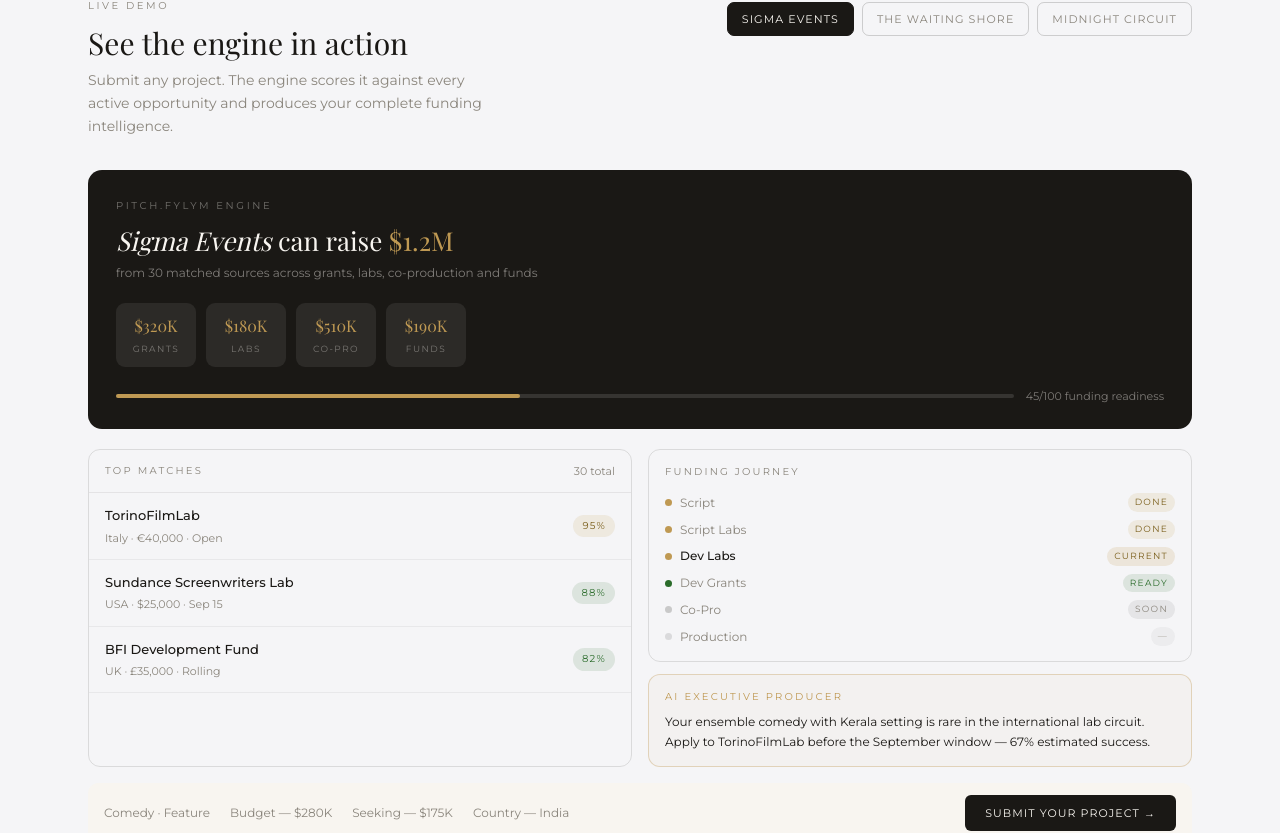
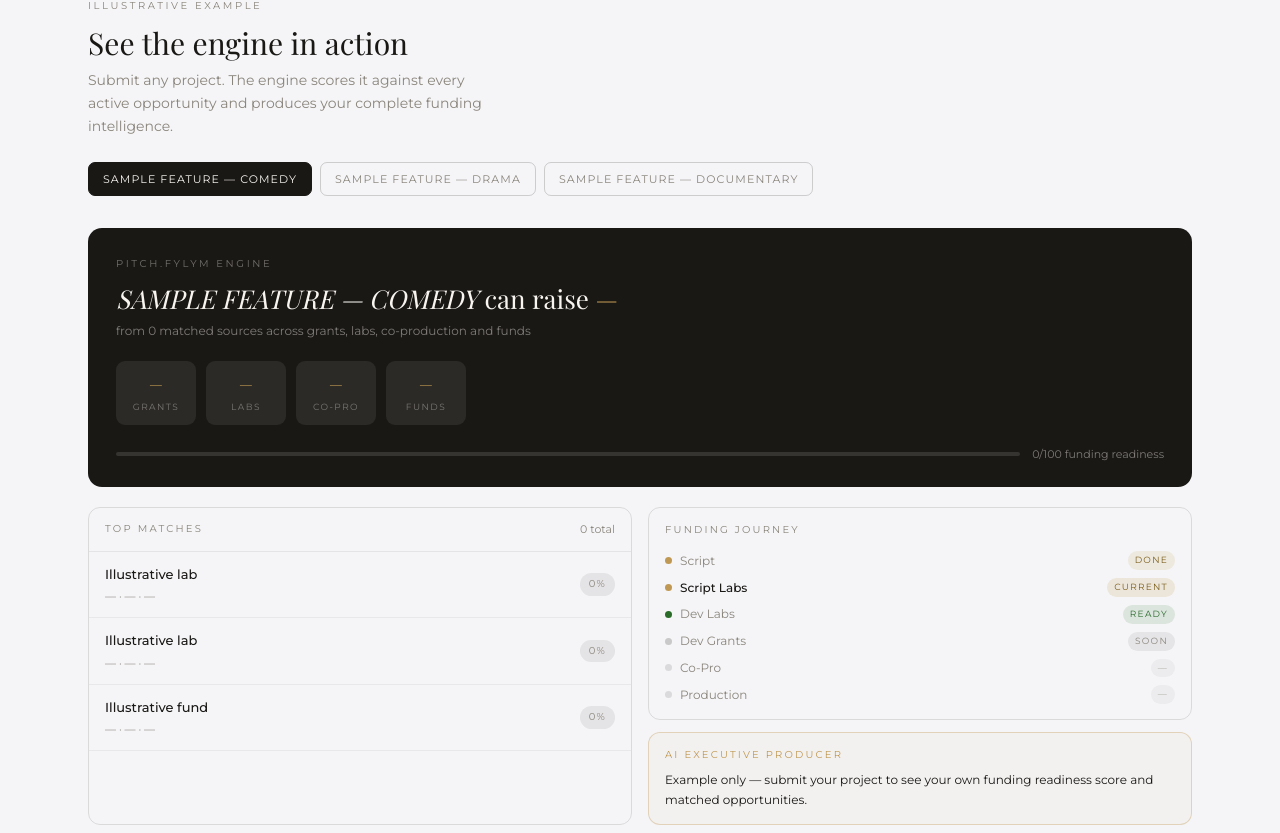
Before and after one commit to nobinkurianfylym/fylympitch, a Next.js app: page / in a window 1280 px wide. Shown: the part 2735-3568 px from the top of the page. Built offline with nearby package versions, Linux system fonts and the light colour scheme; no server answers; the database is empty.

Commit message:
feat: strip hardcoded demo project titles/data for launch, add projects wipe migration

```diff
--- a/components/HomepageDemo.tsx
+++ b/components/HomepageDemo.tsx
@@ -4,48 +4,48 @@
 
 const PROJECTS = [
   {
-    title: "Sigma Events",
-    genre: "Comedy", format: "Feature", country: "India", budget: "$280K", seeking: "$175K",
-    fundable: "$1.2M", sources: 30, readiness: 45,
-    breakdown: [{ l: "Grants", a: "$320K" }, { l: "Labs", a: "$180K" }, { l: "Co-Pro", a: "$510K" }, { l: "Funds", a: "$190K" }],
+    title: "SAMPLE FEATURE — COMEDY",
+    genre: "Comedy", format: "Feature", country: "—", budget: "—", seeking: "—",
+    fundable: "—", sources: 0, readiness: 0,
+    breakdown: [{ l: "Grants", a: "—" }, { l: "Labs", a: "—" }, { l: "Co-Pro", a: "—" }, { l: "Funds", a: "—" }],
     matches: [
-      { name: "TorinoFilmLab", country: "Italy", type: "Development Lab", award: "€40,000", deadline: "Open", score: 95 },
-      { name: "Sundance Screenwriters Lab", country: "USA", type: "Script Lab", award: "$25,000", deadline: "Sep 15", score: 88 },
-      { name: "BFI Development Fund", country: "UK", type: "Grant", award: "£35,000", deadline: "Rolling", score: 82 },
+      { name: "Illustrative lab", country: "—", type: "Development Lab", award: "—", deadline: "—", score: 0 },
+      { name: "Illustrative lab", country: "—", type: "Script Lab", award: "—", deadline: "—", score: 0 },
+      { name: "Illustrative fund", country: "—", type: "Grant", award: "—", deadline: "—", score: 0 },
     ],
-    ep: "Your ensemble comedy with Kerala setting is rare in the international lab circuit. Apply to TorinoFilmLab before the September window — 67% estimated success.",
+    ep: "Example only — submit your project to see your own funding readiness score and matched opportunities.",
+    stages: [
+      { l: "Script", s: "completed" }, { l: "Script Labs", s: "current" }, { l: "Dev Labs", s: "ready" },
+      { l: "Dev Grants", s: "upcoming" }, { l: "Co-Pro", s: "locked" }, { l: "Production", s: "locked" },
+    ],
+  },
+  {
+    title: "SAMPLE FEATURE — DRAMA",
+    genre: "Drama", format: "Feature", country: "—", budget: "—", seeking: "—",
+    fundable: "—", sources: 0, readiness: 0,
+    breakdown: [{ l: "Grants", a: "—" }, { l: "Labs", a: "—" }, { l: "Co-Pro", a: "—" }, { l: "Funds", a: "—" }],
+    matches: [
+      { name: "Illustrative fund", country: "—", type: "Development Grant", award: "—", deadline: "—", score: 0 },
+      { name: "Illustrative fund", country: "—", type: "Co-Development", award: "—", deadline: "—", score: 0 },
+      { name: "Illustrative fund", country: "—", type: "Grant", award: "—", deadline: "—", score: 0 },
+    ],
+    ep: "Example only — submit your project to see your own funding readiness score and matched opportunities.",
     stages: [
       { l: "Script", s: "completed" }, { l: "Script Labs", s: "completed" }, { l: "Dev Labs", s: "current" },
       { l: "Dev Grants", s: "ready" }, { l: "Co-Pro", s: "upcoming" }, { l: "Production", s: "locked" },
     ],
   },
   {
-    title: "The Waiting Shore",
-    genre: "Drama", format: "Feature", country: "Kerala", budget: "$180K", seeking: "$120K",
-    fundable: "$847K", sources: 24, readiness: 72,
-    breakdown: [{ l: "Grants", a: "$350K" }, { l: "Labs", a: "$160K" }, { l: "Co-Pro", a: "$240K" }, { l: "Funds", a: "$97K" }],
+    title: "SAMPLE FEATURE — DOCUMENTARY",
+    genre: "Documentary", format: "Documentary", country: "—", budget: "—", seeking: "—",
+    fundable: "—", sources: 0, readiness: 0,
+    breakdown: [{ l: "Grants", a: "—" }, { l: "Labs", a: "—" }, { l: "Streamers", a: "—" }, { l: "Funds", a: "—" }],
     matches: [
-      { name: "Hubert Bals Fund", country: "Netherlands", type: "Development Grant", award: "$50,000", deadline: "23 days", score: 94 },
-      { name: "Creative Europe – MEDIA", country: "EU", type: "Co-Development", award: "$200,000", deadline: "61 days", score: 87 },
-      { name: "BFI Development Fund", country: "UK", type: "Grant", award: "£35,000", deadline: "Rolling", score: 82 },
+      { name: "Illustrative fund", country: "—", type: "Documentary Grant", award: "—", deadline: "—", score: 0 },
+      { name: "Illustrative fund", country: "—", type: "Development Fund", award: "—", deadline: "—", score: 0 },
+      { name: "Illustrative fund", country: "—", type: "Development Grant", award: "—", deadline: "—", score: 0 },
     ],
-    ep: "Malayalam-language debut with strong festival DNA. Hubert Bals Fund is your highest-ROI action this month — 73% success probability with your current profile.",
-    stages: [
-      { l: "Script", s: "completed" }, { l: "Script Labs", s: "completed" }, { l: "Dev Labs", s: "completed" },
-      { l: "Dev Grants", s: "current" }, { l: "Co-Pro", s: "ready" }, { l: "Production", s: "upcoming" },
-    ],
-  },
-  {
-    title: "Midnight Circuit",
-    genre: "Documentary", format: "Documentary", country: "India", budget: "$45K", seeking: "$35K",
-    fundable: "$380K", sources: 18, readiness: 58,
-    breakdown: [{ l: "Grants", a: "$160K" }, { l: "Labs", a: "$80K" }, { l: "Streamers", a: "$80K" }, { l: "Funds", a: "$60K" }],
-    matches: [
-      { name: "BFI Doc Society Fund", country: "UK", type: "Documentary Grant", award: "£30,000", deadline: "Rolling", score: 92 },
-      { name: "IDFA Bertha Fund", country: "Netherlands", type: "Development Fund", award: "$25,000", deadline: "Oct 1", score: 88 },
-      { name: "Sundance Documentary Fund", country: "USA", type: "Development Grant", award: "$20,000", deadline: "Nov 15", score: 79 },
-    ],
-    ep: "Strong subject, weak documentation. Add a production budget breakdown and one letter of support to push eligibility from 58% to 80%+ at IDFA and Sundance.",
+    ep: "Example only — submit your project to see your own funding readiness score and matched opportunities.",
     stages: [
       { l: "Script", s: "completed" }, { l: "Script Labs", s: "current" }, { l: "Dev Labs", s: "ready" },
       { l: "Dev Grants", s: "upcoming" }, { l: "Co-Pro", s: "locked" }, { l: "Production", s: "locked" },
@@ -77,7 +77,7 @@
       {/* Header */}
       <div style={{ display: "flex", alignItems: "flex-start", justifyContent: "space-between", flexWrap: "wrap", gap: "20px", marginBottom: "32px" }}>
         <div>
-          <p style={{ fontSize: "10px", letterSpacing: "0.26em", textTransform: "uppercase", color: "#8A857C", marginBottom: "10px" }}>Live demo</p>
+          <p style={{ fontSize: "10px", letterSpacing: "0.26em", textTransform: "uppercase", color: "#8A857C", marginBottom: "10px" }}>Illustrative example</p>
           <h2 style={{ fontFamily: "'Playfair Display', serif", fontSize: "30px", fontWeight: 400, color: "#1A1815", marginBottom: "8px", lineHeight: 1.2 }}>
             See the engine in action
           </h2>
```
Also changed, not shown: 1 other file (tests, documents, lock files or other folders).
